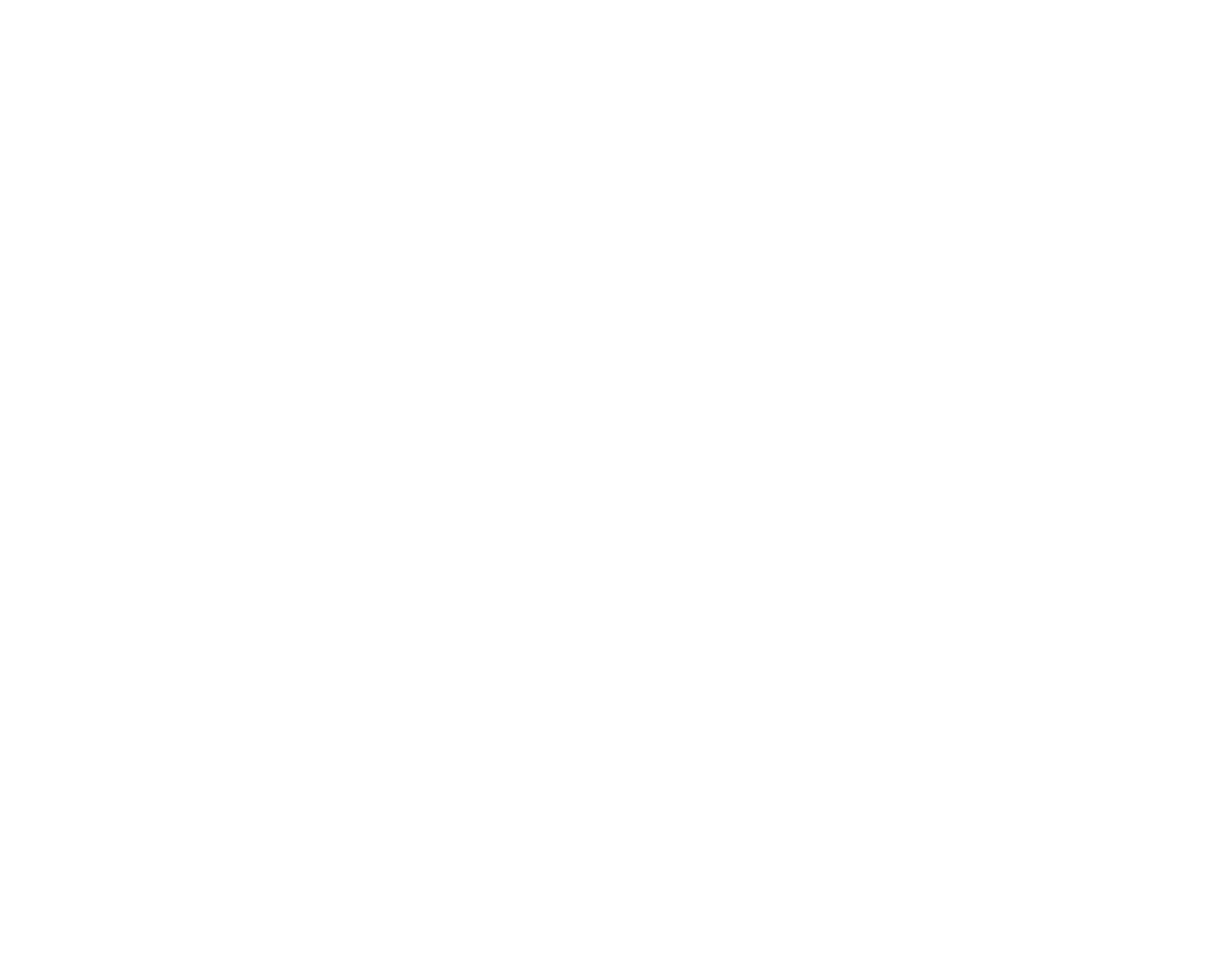
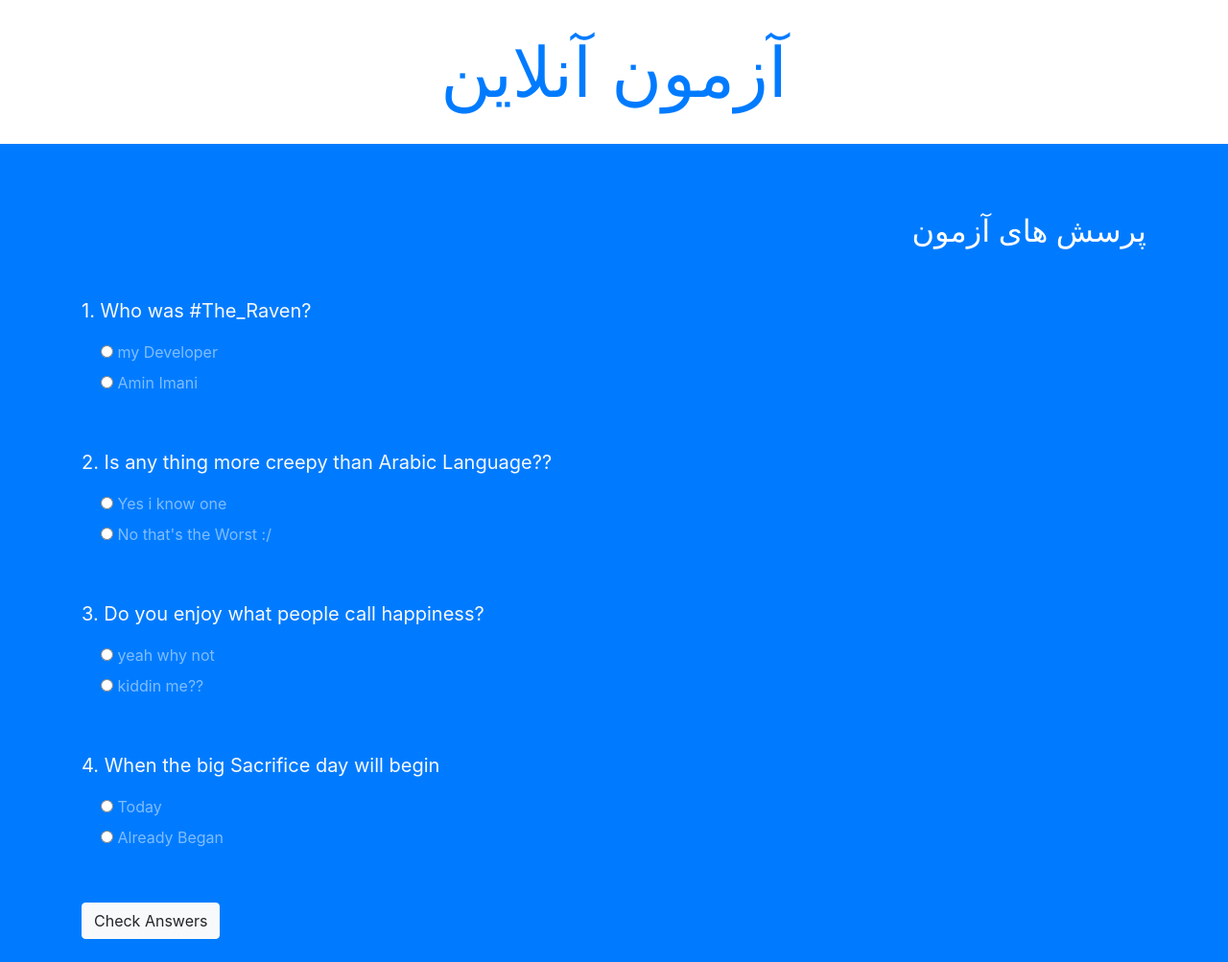
Before and after one commit to aminimani35/simple-online-test, a plain HTML site: page index.html in a window 1280 px wide. Shown: the whole page at 96% size. Before the commit the page ends 800 px from the top, so only its background shows below. Drawn offline with nearby package versions, Linux system fonts and the light colour scheme.

Commit message:
finishing bootstrap template

```diff
--- a/assets/style.css
+++ b/assets/style.css
@@ -0,0 +1,3 @@
+html {
+  direction: rtl !important;
+}
--- a/index.html
+++ b/index.html
@@ -3,7 +3,91 @@
   <head>
     <meta charset="UTF-8" />
     <meta name="viewport" content="width=device-width, initial-scale=1.0" />
+    <link
+      rel="stylesheet"
+      href="https://stackpath.bootstrapcdn.com/bootstrap/4.5.2/css/bootstrap.min.css"
+      integrity="sha384-JcKb8q3iqJ61gNV9KGb8thSsNjpSL0n8PARn9HuZOnIxN0hoP+VmmDGMN5t9UJ0Z"
+      crossorigin="anonymous"
+    />
     <title>آزمون آنلاین</title>
   </head>
-  <body></body>
+  <body>
+    <!-- top section -->
+    <div class="intro py-3 text-center bg-white">
+      <div class="container">
+        <h2 class="text-primary my-3 display-3">آزمون آنلاین</h2>
+      </div>
+    </div>
+    <!-- end top section -->
+    <!-- quiz section -->
+    <div class="quiz py-4 bg-primary">
+      <div class="container">
+        <h2 class="my-5 text-white text-right">پرسش های آزمون</h2>
+        <form class="quiz-form text-light">
+          <!-- questions 1 -->
+          <div class="my-5">
+            <p class="lead font-weight-normal">
+              1. Who was #The_Raven?
+            </p>
+            <div class="form-check text-white-50">
+              <input type="radio" name="q1" value="A" />
+              <label class="form-check=label" for="">my Developer</label>
+            </div>
+            <div class="form-check text-white-50">
+              <input type="radio" name="q1" value="B" />
+              <label class="form-check=label" for=""> Amin Imani</label>
+            </div>
+          </div>
+          <!-- q1 -->
+          <!-- q2 -->
+          <div class="my-5">
+            <p class="lead font-weight-normal">
+              2. Is any thing more creepy than Arabic Language??
+            </p>
+            <div class="form-check text-white-50">
+              <input type="radio" name="q2" value="A" />
+              <label class="form-check=label" for="">Yes i know one</label>
+            </div>
+            <div class="form-check text-white-50">
+              <input type="radio" name="q2" value="B" />
+              <label class="form-check=label" for=""> No that's the Worst :/</label>
+            </div>
+          </div>
+          <!-- q2 -->
+          <!-- q3 -->
+          <div class="my-5">
+            <p class="lead font-weight-normal">
+              3. Do you enjoy what people call happiness?
+            </p>
+            <div class="form-check text-white-50">
+              <input type="radio" name="q3" value="A" />
+              <label class="form-check=label" for="">yeah why not</label>
+            </div>
+            <div class="form-check text-white-50">
+              <input type="radio" name="q3" value="B" />
+              <label class="form-check=label" for=""> kiddin me??</label>
+            </div>
+          </div>
+          <!-- q3 -->
+          <!-- q4 -->
+          <div class="my-5">
+            <p class="lead font-weight-normal">
+              4. When the big Sacrifice day will begin
+            </p>
+            <div class="form-check text-white-50">
+              <input type="radio" name="q4" value="A" />
+              <label class="form-check=label" for="">Today</label>
+            </div>
+            <div class="form-check text-white-50">
+              <input type="radio" name="q4" value="B" />
+              <label class="form-check=label" for="">Already Began</label>
+            </div>
+          </div>
+          <!-- q4 -->
+          <input type="submit" class="btn btn-light" value="Check Answers" />
+        </form>
+      </div>
+    </div>
+    <!-- end quiz section -->
+  </body>
 </html>
```
